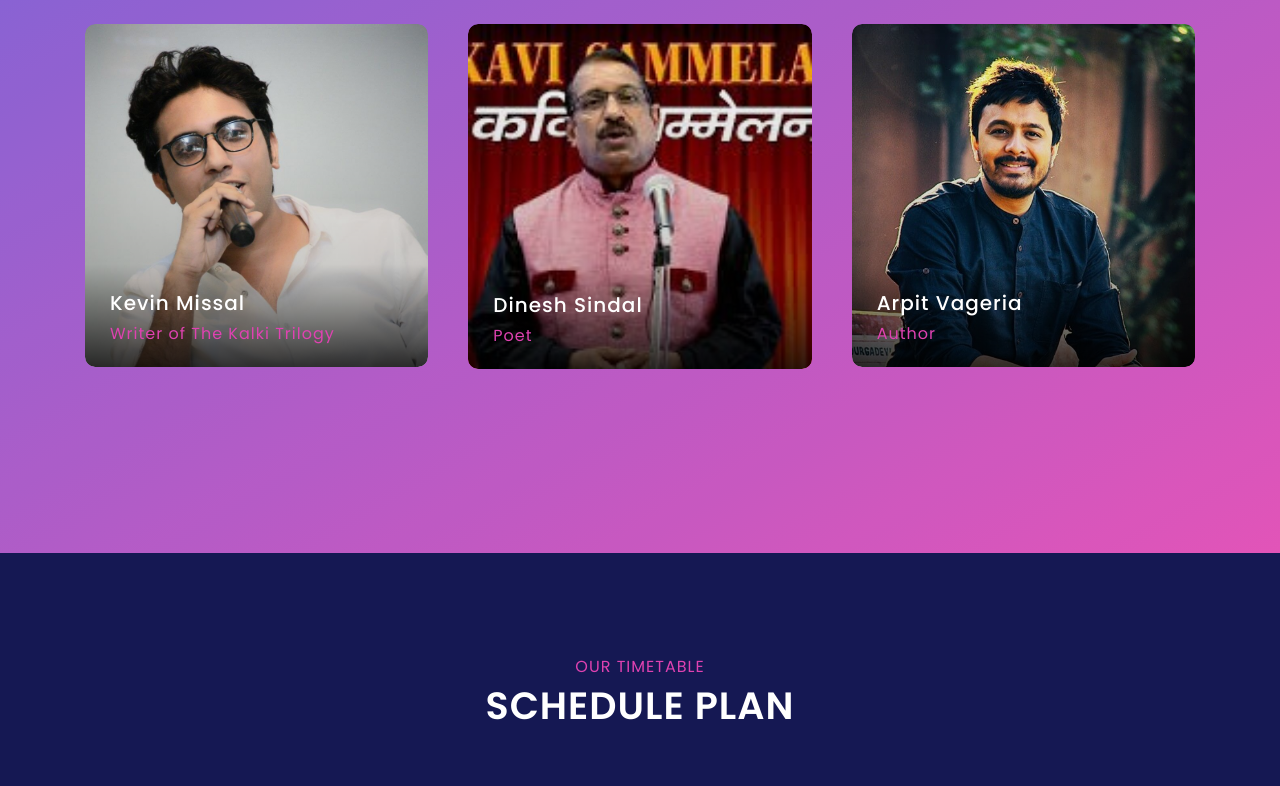
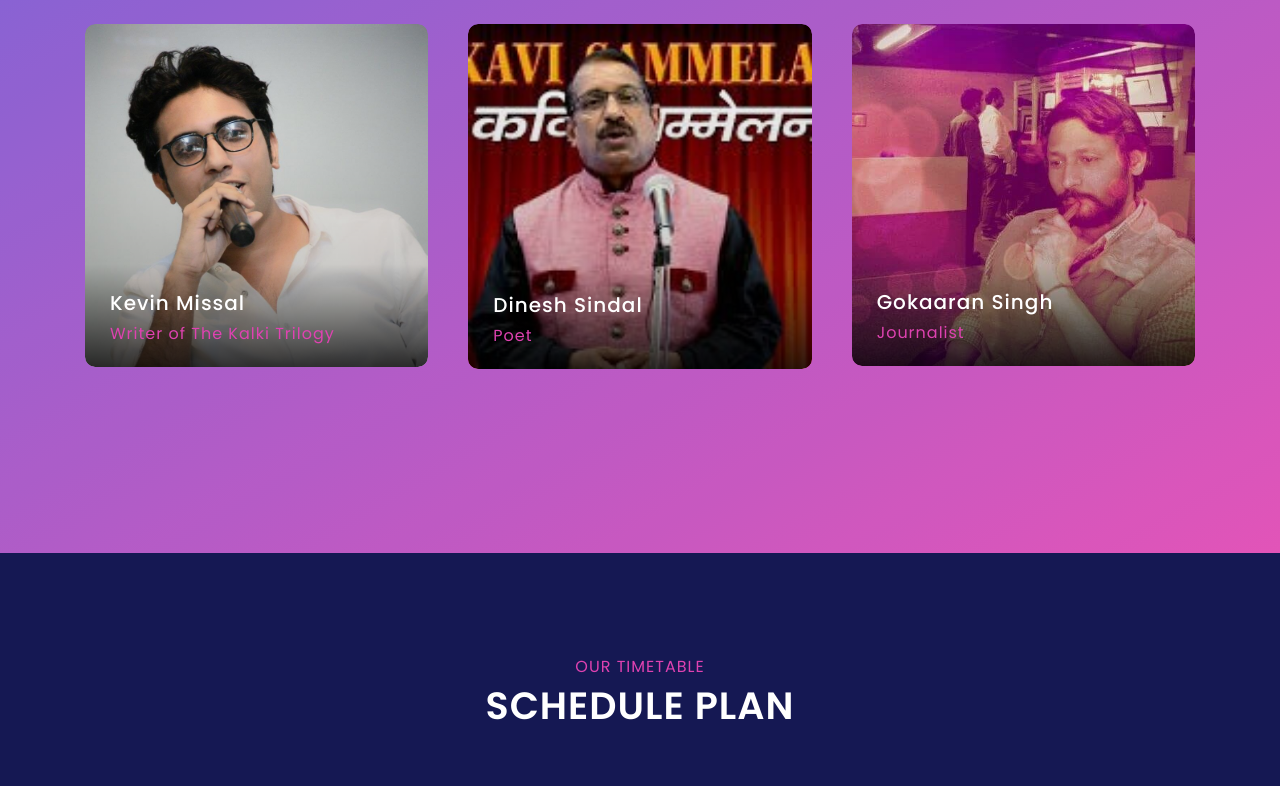
Before and after one commit to 0xhrsh/aaftaab, a plain HTML site: page index.html in a window 1280 px wide. Shown: the part 2287-3073 px from the top of the page. Drawn offline with Linux system fonts and the light colour scheme.

Commit message:
added info

```diff
--- a/index.html
+++ b/index.html
@@ -268,7 +268,7 @@
                     <div class="single-speaker-area bg-gradient-overlay-2 wow fadeInUp" data-wow-delay="300ms">
                         <!-- Thumb -->
                         <div class="speaker-single-thumb">
-                            <img src="img/bg-img/9.jpg" alt="">
+                            <img src="img/bg-img/9.jpeg" alt="">
                         </div>
                         <!-- Social Info -->
                         <div class="social-info">
@@ -279,8 +279,8 @@
                         </div>
                         <!-- Info -->
                         <div class="speaker-info">
-                            <h5>Arpit Vageria</h5>
-                            <p>Author</p>
+                            <h5>Gokaaran Singh</h5>
+                            <p>Journalist</p>
                         </div>
                     </div>
                 </div>
```
Also changed, not shown: img/bg-img/9.jpeg (added), img/bg-img/9.jpg (deleted).
